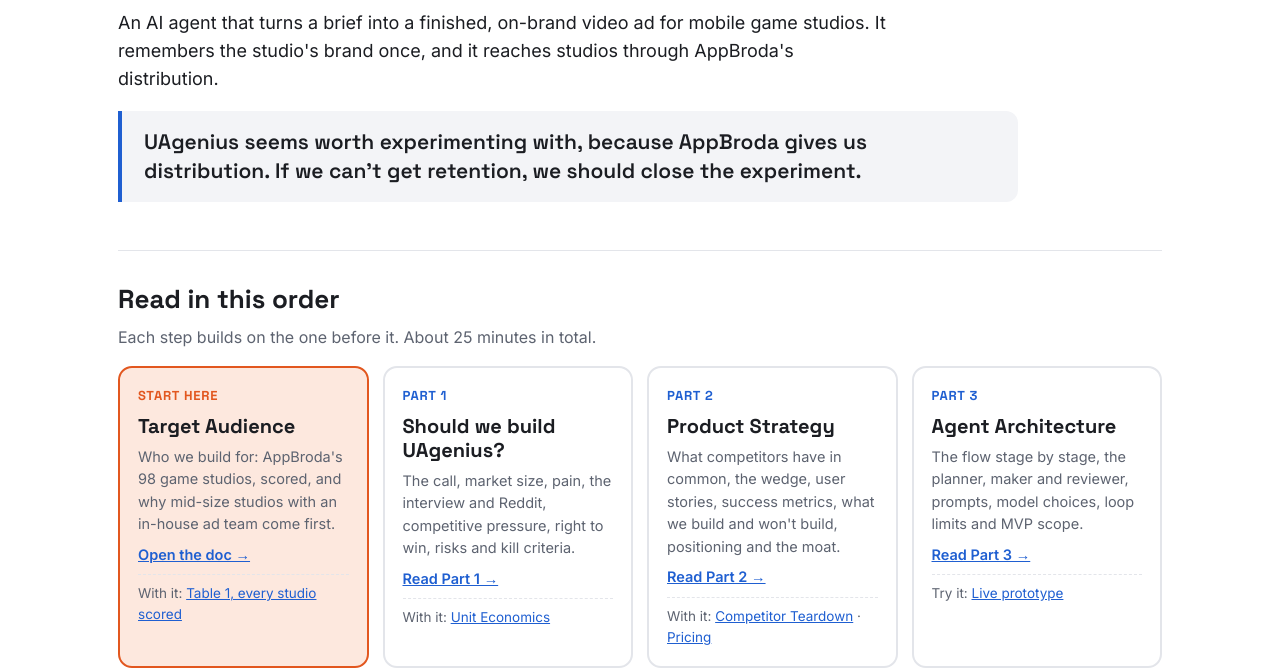
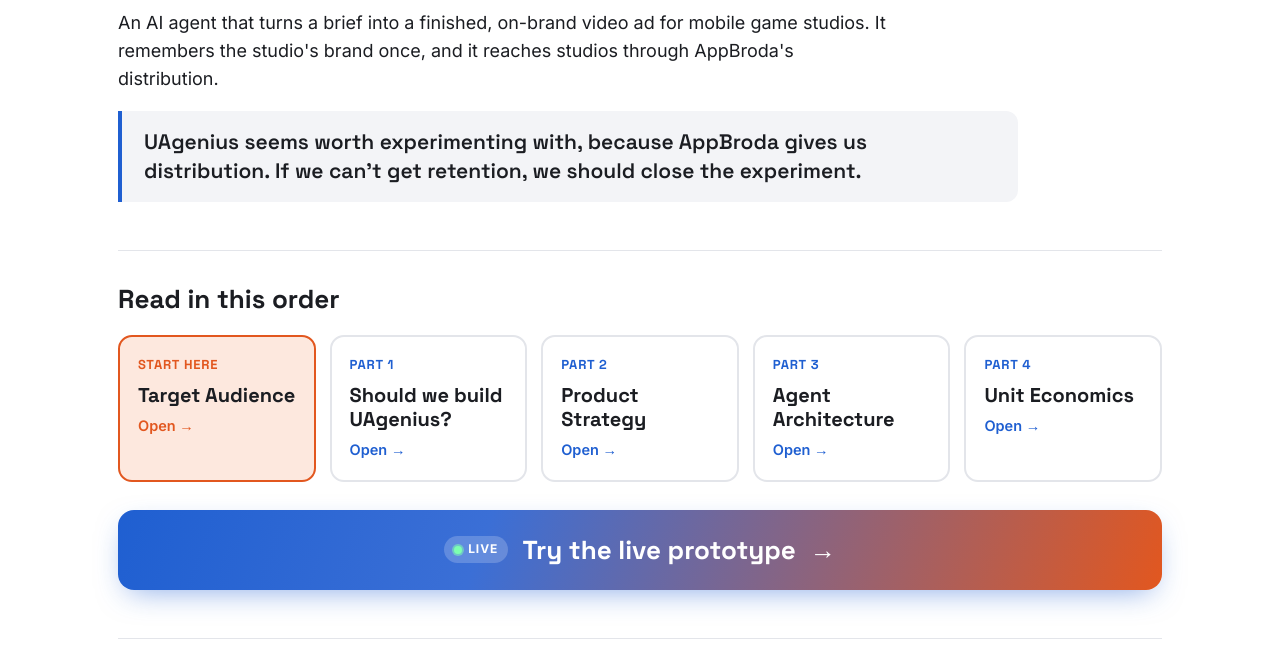
Before and after one commit to riddhigangbhoj/uagenius, a plain HTML site: page index.html in a window 1280 px wide. Shown: the part 137-807 px from the top of the page. Drawn offline with Linux system fonts and the light colour scheme.

Commit message:
Simplify home cards, add unit economics and live prototype link
Co-Authored-By: Claude Opus 5.5 <noreply@anthropic.com>

```diff
--- a/index.html
+++ b/index.html
@@ -40,6 +40,23 @@ tr:last-child td{border-bottom:0}
 .soon td{color:var(--muted)}
 .muted{color:var(--muted)}.small{font-size:13.5px}
 @media (max-width:640px){.page{padding:32px 16px 56px}}
+.steps{grid-template-columns:repeat(auto-fit,minmax(min(100%,180px),1fr))}
+a.card{text-decoration:none;color:var(--ink);transition:border-color .15s,transform .15s}
+a.card:hover{border-color:var(--accent);transform:translateY(-2px)}
+a.card.start:hover{border-color:var(--us)}
+.card .go{color:var(--accent)}
+.card.start .go{color:var(--us)}
+.proto-wrap{margin:28px 0 8px}
+.proto{position:relative;overflow:hidden;display:flex;align-items:center;gap:14px;justify-content:center;padding:20px 26px;border-radius:16px;text-decoration:none;color:#fff;font-family:var(--display);font-size:clamp(20px,2.6vw,26px);font-weight:700;
+background:linear-gradient(110deg,#1f5fd1 0%,#3b6fd6 35%,#e2571f 100%);box-shadow:0 10px 30px -10px rgba(31,95,209,.55)}
+.proto::after{content:"";position:absolute;inset:0;background:linear-gradient(105deg,transparent 30%,rgba(255,255,255,.45) 50%,transparent 70%);transform:translateX(-100%);animation:shimmer 2.6s ease-in-out infinite}
+@keyframes shimmer{to{transform:translateX(100%)}}
+.proto:hover{filter:brightness(1.06)}
+.live{display:inline-flex;align-items:center;gap:6px;font-family:var(--body);font-size:12px;font-weight:700;letter-spacing:.08em;text-transform:uppercase;background:rgba(255,255,255,.2);padding:4px 10px;border-radius:99px}
+.live i{width:8px;height:8px;border-radius:50%;background:#7dffb0;box-shadow:0 0 0 0 rgba(125,255,176,.7);animation:pulse 1.6s infinite}
+@keyframes pulse{70%{box-shadow:0 0 0 8px rgba(125,255,176,0)}100%{box-shadow:0 0 0 0 rgba(125,255,176,0)}}
+.parr{transition:transform .2s}.proto:hover .parr{transform:translateX(4px)}
+@media (prefers-reduced-motion:reduce){.proto::after,.live i{animation:none}}
 </style>
 </head>
 <body>
@@ -50,36 +67,20 @@ tr:last-child td{border-bottom:0}
 <div class="answer">UAgenius seems worth experimenting with, because AppBroda gives us distribution. If we can't get retention, we should close the experiment.</div>
 
 <h2>Read in this order</h2>
-<p class="muted">Each step builds on the one before it. About 25 minutes in total.</p>
 <div class="steps">
-  <div class="card start">
-    <span class="num">Start here</span>
-    <h3><a href="https://docs.google.com/document/d/1f4xa0WlMoF6jk2455xUfjQLhbLDER0kJhtz3s8ZUYXs/edit?tab=t.k1v840mm275w">Target Audience</a></h3>
-    <p>Who we build for: AppBroda's 98 game studios, scored, and why mid-size studios with an in-house ad team come first.</p>
-    <a class="go" href="https://docs.google.com/document/d/1f4xa0WlMoF6jk2455xUfjQLhbLDER0kJhtz3s8ZUYXs/edit?tab=t.k1v840mm275w">Open the doc →</a>
-    <div class="also">With it: <a href="https://docs.google.com/spreadsheets/d/1q0oVlB90EPIF43SUNu1KX-Rhcb_WWmwb_WHGht-nHI4/edit?gid=0#gid=0">Table 1, every studio scored</a></div>
-  </div>
-  <div class="card">
-    <span class="num">Part 1</span>
-    <h3><a href="build-decision.html">Should we build UAgenius?</a></h3>
-    <p>The call, market size, pain, the interview and Reddit, competitive pressure, right to win, risks and kill criteria.</p>
-    <a class="go" href="build-decision.html">Read Part 1 →</a>
-    <div class="also">With it: <a href="unit-economics.html">Unit Economics</a></div>
-  </div>
-  <div class="card">
-    <span class="num">Part 2</span>
-    <h3><a href="strategy.html">Product Strategy</a></h3>
-    <p>What competitors have in common, the wedge, user stories, success metrics, what we build and won't build, positioning and the moat.</p>
-    <a class="go" href="strategy.html">Read Part 2 →</a>
-    <div class="also">With it: <a href="competitors.html">Competitor Teardown</a> · <a href="unit-economics.html#pricing">Pricing</a></div>
-  </div>
-  <div class="card">
-    <span class="num">Part 3</span>
-    <h3><a href="architecture.html">Agent Architecture</a></h3>
-    <p>The flow stage by stage, the planner, maker and reviewer, prompts, model choices, loop limits and MVP scope.</p>
-    <a class="go" href="architecture.html">Read Part 3 →</a>
-    <div class="also">Try it: <a href="https://uagenius-demo.westus2.cloudapp.azure.com">Live prototype</a></div>
-  </div>
+  <a class="card start" href="https://docs.google.com/document/d/1f4xa0WlMoF6jk2455xUfjQLhbLDER0kJhtz3s8ZUYXs/edit?tab=t.k1v840mm275w"><span class="num">Start here</span><h3>Target Audience</h3><span class="go">Open →</span></a>
+  <a class="card" href="build-decision.html"><span class="num">Part 1</span><h3>Should we build UAgenius?</h3><span class="go">Open →</span></a>
+  <a class="card" href="strategy.html"><span class="num">Part 2</span><h3>Product Strategy</h3><span class="go">Open →</span></a>
+  <a class="card" href="architecture.html"><span class="num">Part 3</span><h3>Agent Architecture</h3><span class="go">Open →</span></a>
+  <a class="card" href="unit-economics.html"><span class="num">Part 4</span><h3>Unit Economics</h3><span class="go">Open →</span></a>
+</div>
+
+<div class="proto-wrap">
+  <a class="proto" href="https://uagenius-demo.westus2.cloudapp.azure.com">
+    <span class="live"><i></i>Live</span>
+    <span class="ptxt">Try the live prototype</span>
+    <span class="parr">→</span>
+  </a>
 </div>
 
 <h2>All documents</h2>
```
